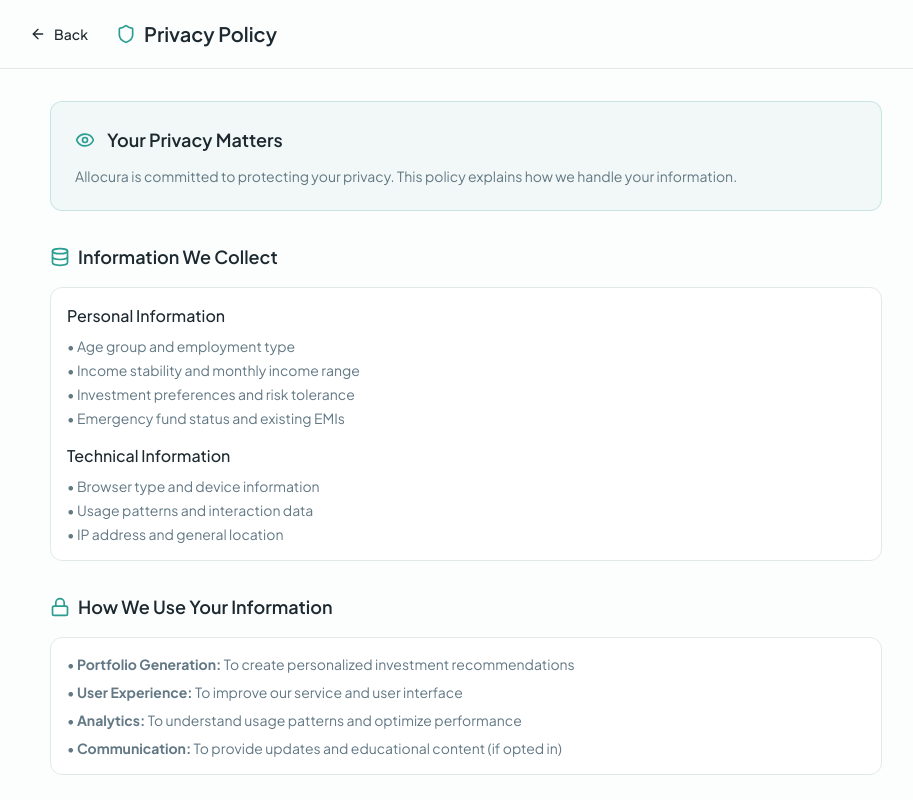
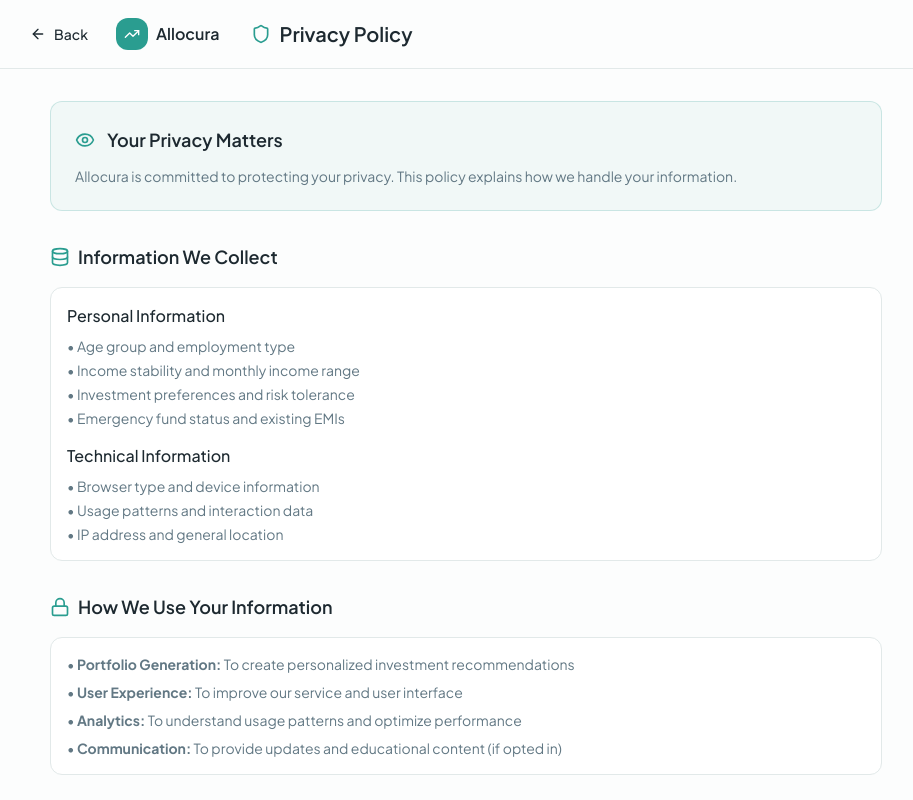
Before and after one commit to Jignesh779/Allocura, a React (Vite) app: page /privacy in a window 1280 px wide. Shown: the top 800 px of the page, without its empty margins (174-1087 px from the left). Built offline with nearby package versions, Linux system fonts and the light colour scheme; the HTML template or start-up script is replaced by a standard one.

Commit message:
Fix: Update copyright to current year & add proper title to Privacy Policy page

```diff
--- a/src/components/Footer.tsx
+++ b/src/components/Footer.tsx
@@ -90,7 +90,7 @@ const Footer = ({ onSIPCalculator, onPrivacyPolicy }: FooterProps) => {
 
         <div className="border-t border-border/50 mt-8 pt-6 text-center">
           <p className="text-xs text-muted-foreground">
-            © 2024 Allocura. Made with ❤️ for Indian investors.
+            © {new Date().getFullYear()} Allocura. Made with ❤️ for Indian investors.
             <span className="mx-2">•</span>
             Educational tool, not investment advice.
           </p>
--- a/src/components/PrivacyPolicy.tsx
+++ b/src/components/PrivacyPolicy.tsx
@@ -1,12 +1,17 @@
 import { motion } from "framer-motion";
-import { ArrowLeft, Shield, Eye, Database, Lock } from "lucide-react";
+import { ArrowLeft, Shield, Eye, Database, Lock, TrendingUp } from "lucide-react";
 import { Button } from "@/components/ui/button";
+import { useEffect } from "react";
 
 interface PrivacyPolicyProps {
   onBack: () => void;
 }
 
 const PrivacyPolicy = ({ onBack }: PrivacyPolicyProps) => {
+  useEffect(() => {
+    document.title = "Privacy Policy - Allocura";
+  }, []);
+
   return (
     <div className="min-h-screen bg-background">
       <header className="py-4 px-4 md:px-8 border-b">
@@ -16,6 +21,12 @@ const PrivacyPolicy = ({ onBack }: PrivacyPolicyProps) => {
             Back
           </Button>
           <div className="flex items-center gap-2">
+            <div className="w-8 h-8 rounded-lg bg-primary flex items-center justify-center">
+              <TrendingUp className="w-4 h-4 text-primary-foreground" />
+            </div>
+            <span className="font-semibold text-foreground">Allocura</span>
+          </div>
+          <div className="flex items-center gap-2 ml-4">
             <Shield className="w-5 h-5 text-primary" />
             <h1 className="text-xl font-semibold">Privacy Policy</h1>
           </div>
```
